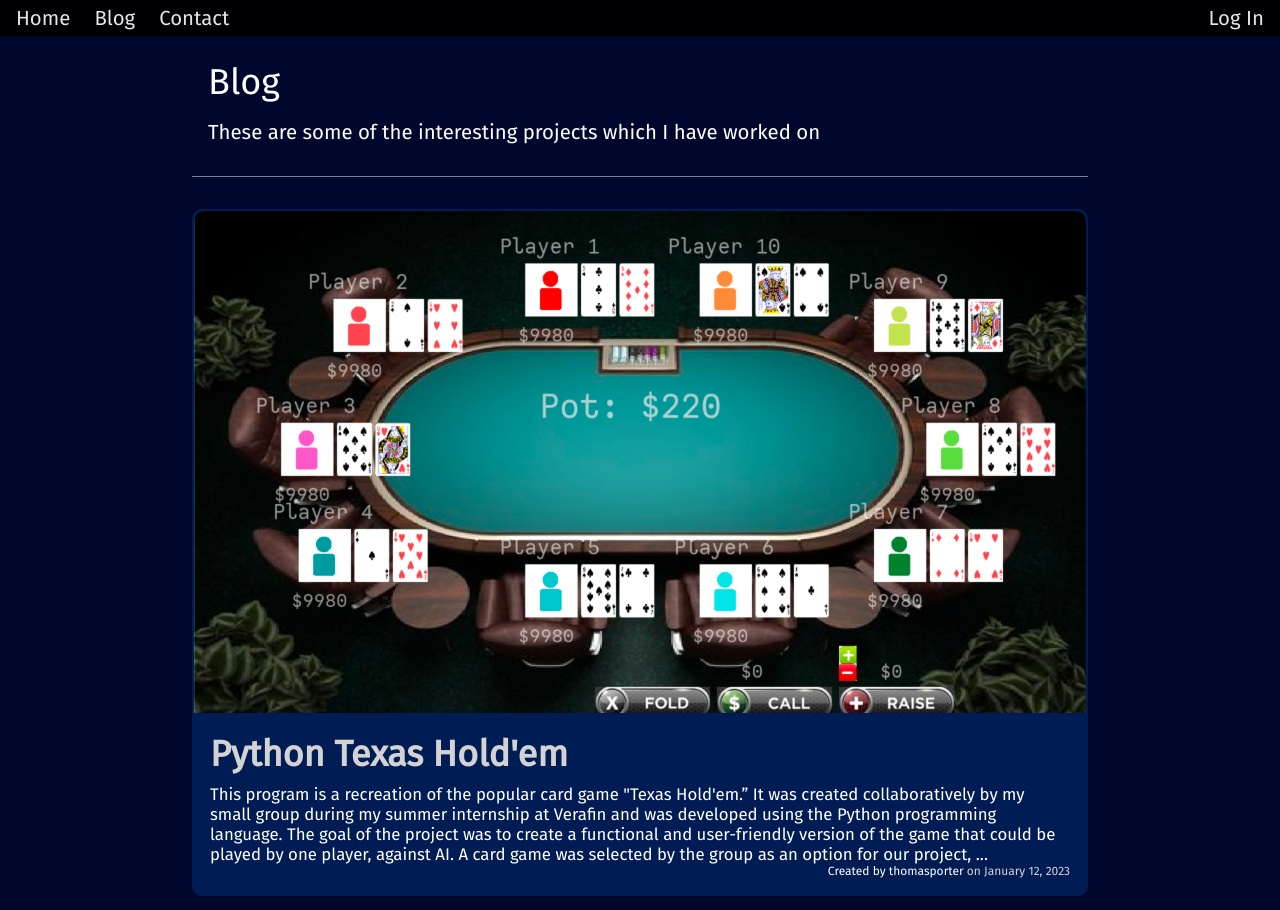
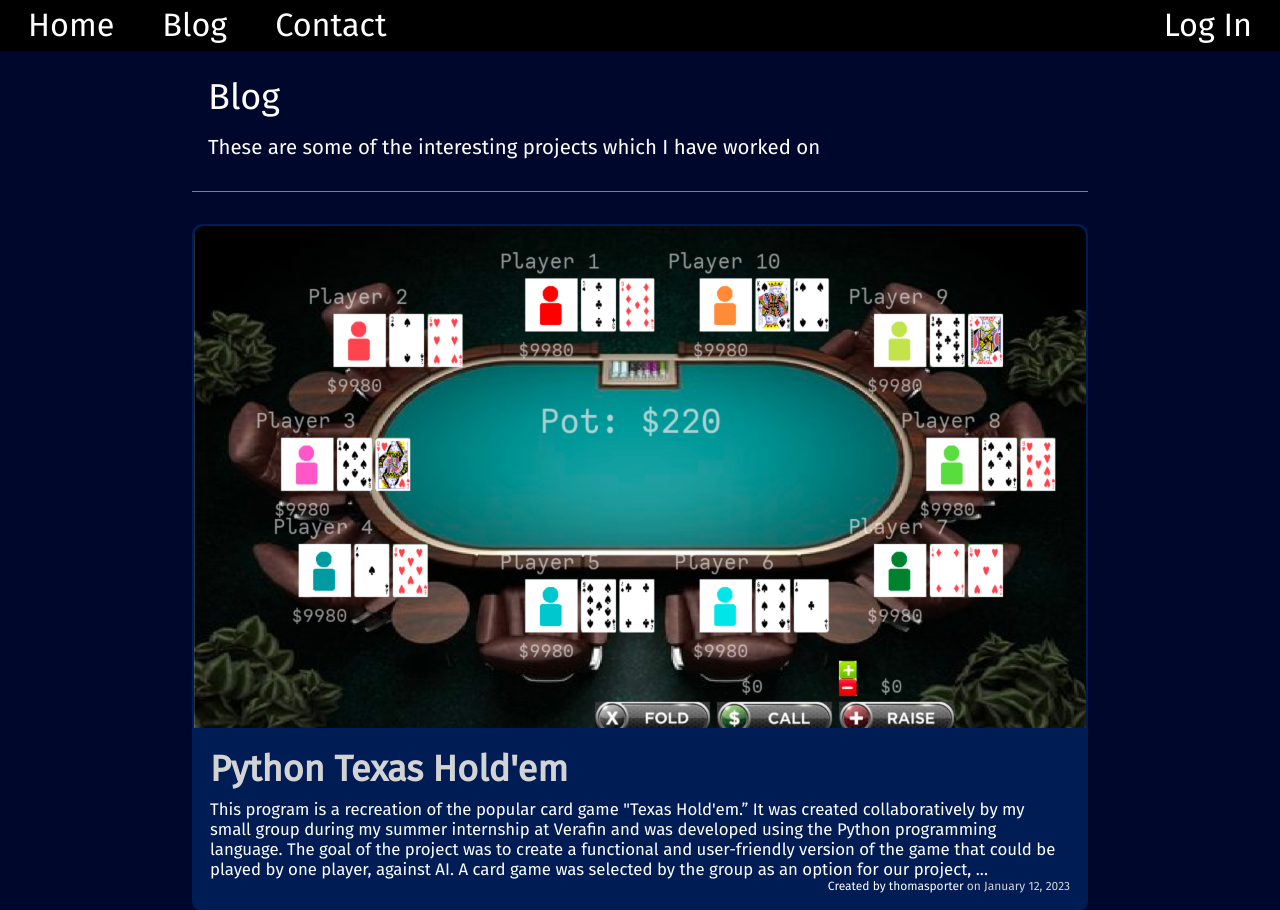
Before and after one commit to ortjk/django-website, a Django app: page /blog/ in a window 1280 px wide. Shown: the top 910 px of the page. Run offline with Django 4.2, Linux system fonts and the light colour scheme; data comes from the database, SQL or seed files in the repository; parts of the project's set-up code (start-up, migrations or seed data) failed here and were passed over; some libraries are stand-ins or nearby versions.

Commit message:
tweaked navigation bar size

```diff
--- a/blog/static/blog/CSS/style.css
+++ b/blog/static/blog/CSS/style.css
@@ -23,7 +23,7 @@ a {
   position: sticky;
   top: 0;
   background-color: black;
-  opacity: 90%;
+  opacity: 100%;
   display: flex;
   justify-content: space-between;
 }
@@ -32,10 +32,10 @@ a {
   margin: 0px 4px;
 }
 .titlebar-container .side-container a.titlebar-item {
-  padding: 6px 12px;
+  padding: 6px 24px;
   text-decoration: none;
   color: white;
-  font-size: 1.7em;
+  font-size: 2.7em;
 }
 .titlebar-container .side-container a.titlebar-item:hover {
   background-color: grey;
--- a/blog/static/blog/CSS/style.scss
+++ b/blog/static/blog/CSS/style.scss
@@ -31,7 +31,7 @@ a {
     top: 0;
 
     background-color: black;
-    opacity: 90%;
+    opacity: 100%;
     display: flex;
     justify-content: space-between;
 
@@ -41,11 +41,11 @@ a {
         margin: 0px 4px;
 
         a.titlebar-item {
-            padding: 6px 12px;
+            padding: 6px 24px;
 
             text-decoration: none;
             color: white;
-            font-size: 1.7em;
+            font-size: 2.7em;
         }
 
         a.titlebar-item:hover {
--- a/mysite/settings.py
+++ b/mysite/settings.py
@@ -24,6 +24,7 @@ BASE_DIR = Path(__file__).resolve().parent.parent
 DEBUG = False
 
 ALLOWED_HOSTS = ["172.105.14.137", "thomasporter.ca", "www.thomasporter.ca"]
+# ALLOWED_HOSTS = []
 
 
 # Application definition
```
Also changed, not shown: 1 other file.
